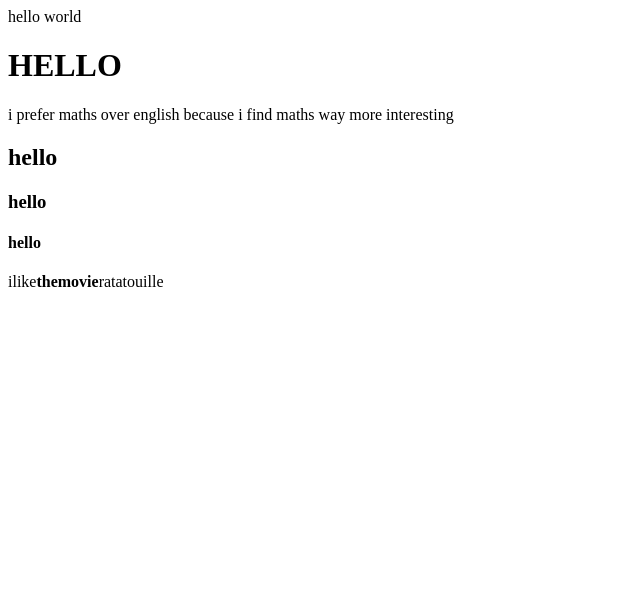
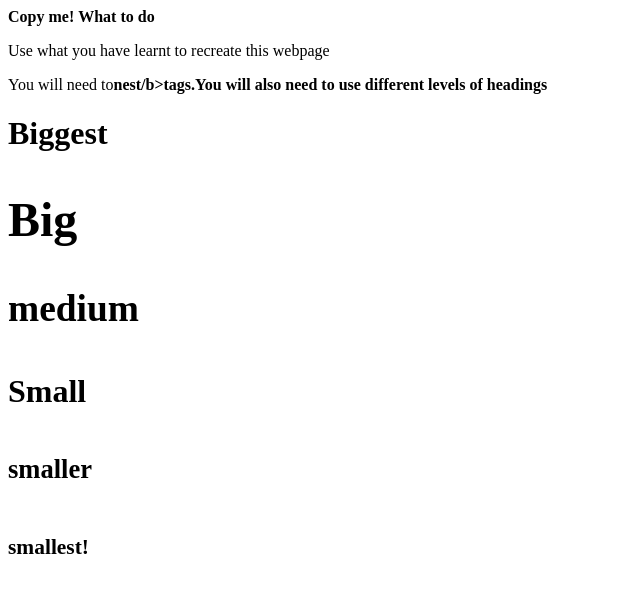
Before and after one commit to agfs-odavis/agfs-odavis.github.io, a plain HTML site: page index.html in a window 1280 px wide. Shown: the whole page, without its empty margins (0-640 px from the left). Drawn offline with Linux system fonts and the light colour scheme.

Commit message:
Update index.html

```diff
--- a/index.html
+++ b/index.html
@@ -1,7 +1,10 @@
-hello world
-<h1>HELLO</h1>
-<p>i prefer maths over english because i find maths way more interesting</P>
-<h2>hello</h2>
-<h3>hello</h3>
-<h4>hello</h4>
-<p>ilike<b>themovie</B>ratatouille</p>
+<b>Copy me!</b>
+<b>What to do</b>
+<p>Use what you have learnt to recreate this webpage</P>
+<P>You will need to<b>nest/b>tags.You will also need to use different levels of headings
+  <h1><b>Biggest</b>
+    <h2><b>Big</B>
+      <h3><b>medium</B>
+        <h4><B>Small</b>
+          <h5><b>smaller</b>
+            <h6><b>smallest!</B>
```
